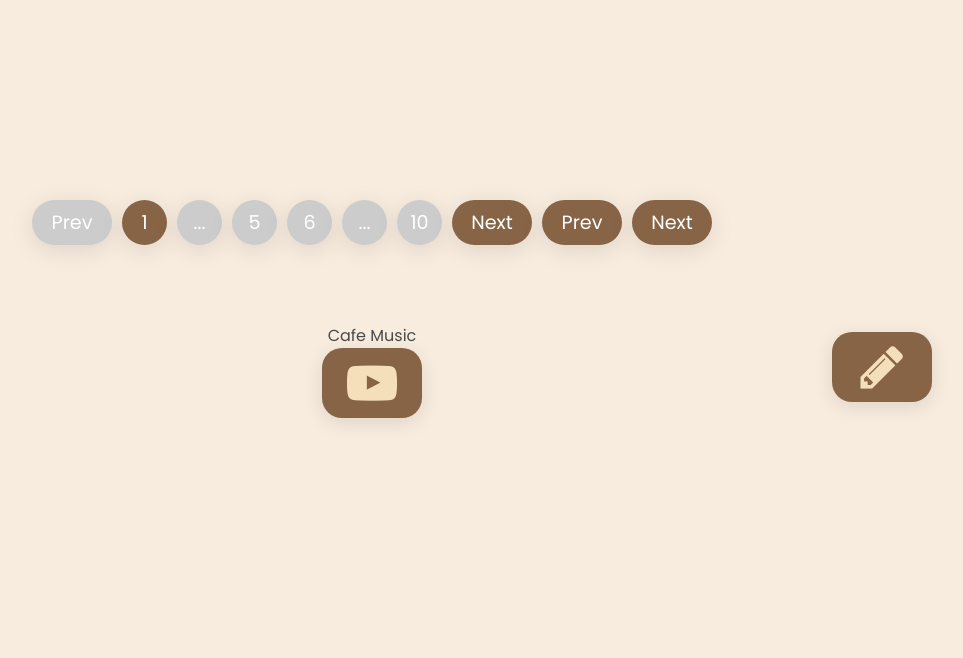
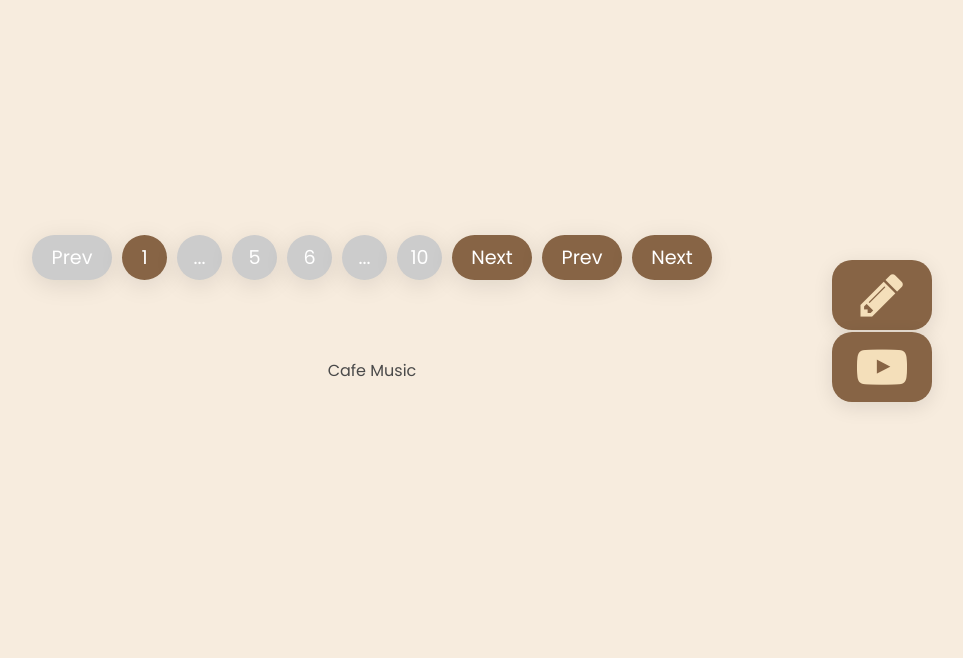
Before and after one commit to lkhun9311/innovationcamp_prj1, a Flask app: template templates/index.html in a window 1280 px wide. Shown: the part 318-976 px from the top of the page, without its empty margins (268-1231 px from the left). Run offline with Flask 2, Linux system fonts and the light colour scheme; the template is opened without the code that fills it, so the values that code supplies are empty; some web fonts are replaced.

Commit message:
fix: 카페 버튼 및 youtube 버튼 css 수정

```diff
--- a/static/index_style.css
+++ b/static/index_style.css
@@ -47,7 +47,7 @@ a {
     font-weight: bold;
 }
 .add_button{
-    bottom: 10vh;
+    bottom: 19vh;
     right: 10vh;
     position: fixed;
     width: 100px;
@@ -98,6 +98,7 @@ a {
 .add_button2{
     bottom: 10vh;
     right: 10vh;
+    position: fixed;
     width: 100px;
     height: 70px;
     background-color: #876445;
```
